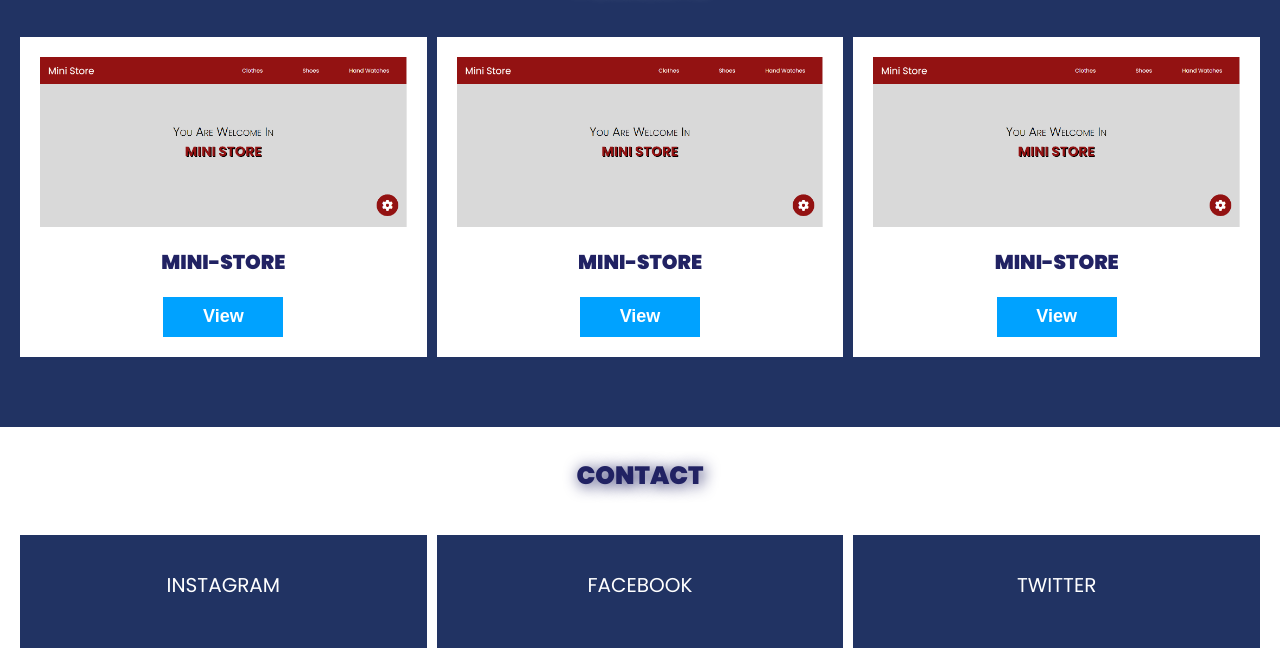
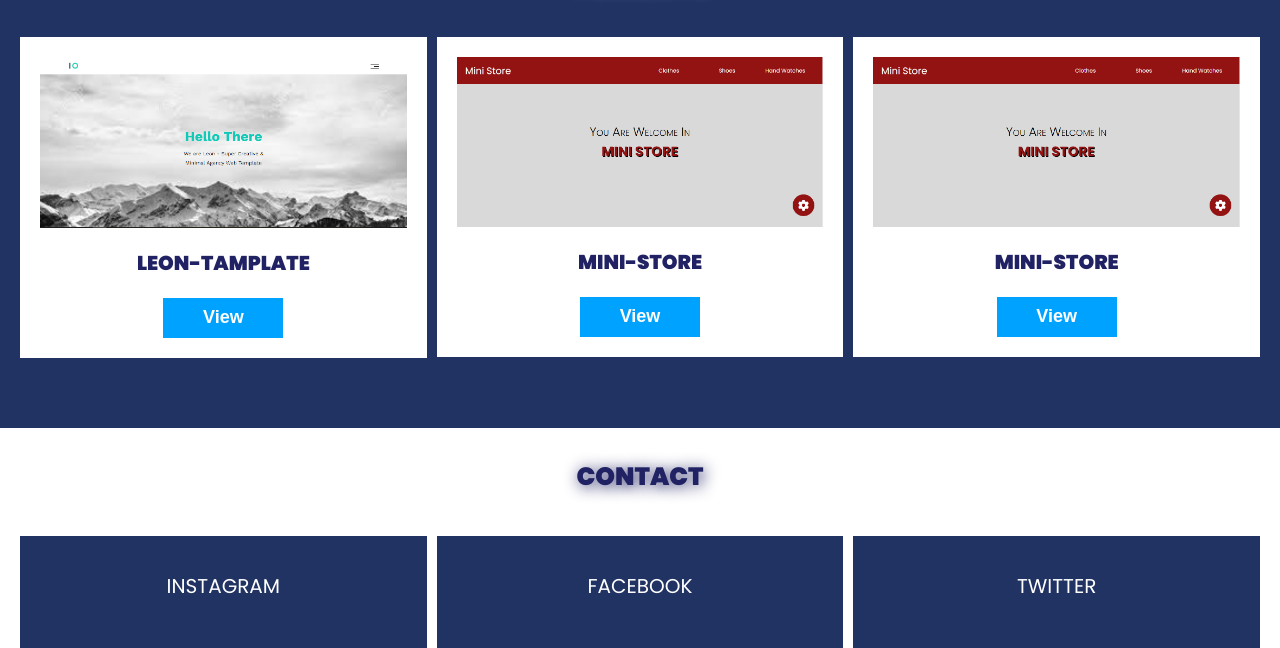
Before and after one commit to Khalid-Safi/portfolio, a plain HTML site: page index.html in a window 1280 px wide. Shown: the part 1349-1997 px from the top of the page. Drawn offline with Linux system fonts and the light colour scheme.

Commit message:
Update index.html

```diff
--- a/index.html
+++ b/index.html
@@ -84,9 +84,9 @@
 			<div class="proj">
 
 				<div class="pro">
-					<img src="./images/Mini-Store.PNG" alt="Photo">
-					<span>Mini-Store</span>
-					<a href="#"><button>view</button></a>
+					<img src="./images/Leon-Tamplate-One.PNG" alt="Photo">
+					<span>Leon-Tamplate</span>
+					<a href="https://khalid-safi.github.io/Leon-Tamplate-One/" target="_blank"><button>view</button></a>
 				</div>
 				<div class="pro">
 					<img src="./images/Mini-Store.PNG" alt="Photo">
```
